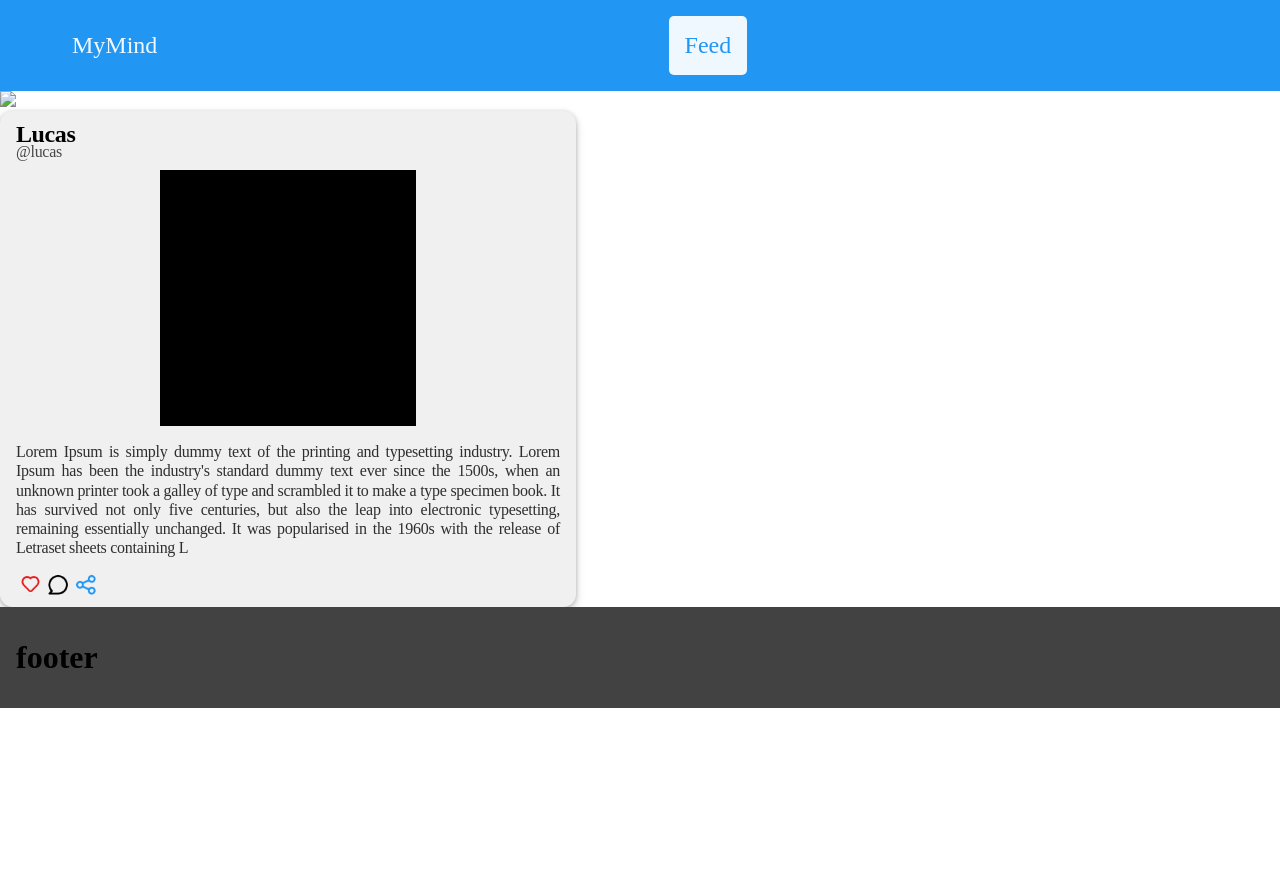
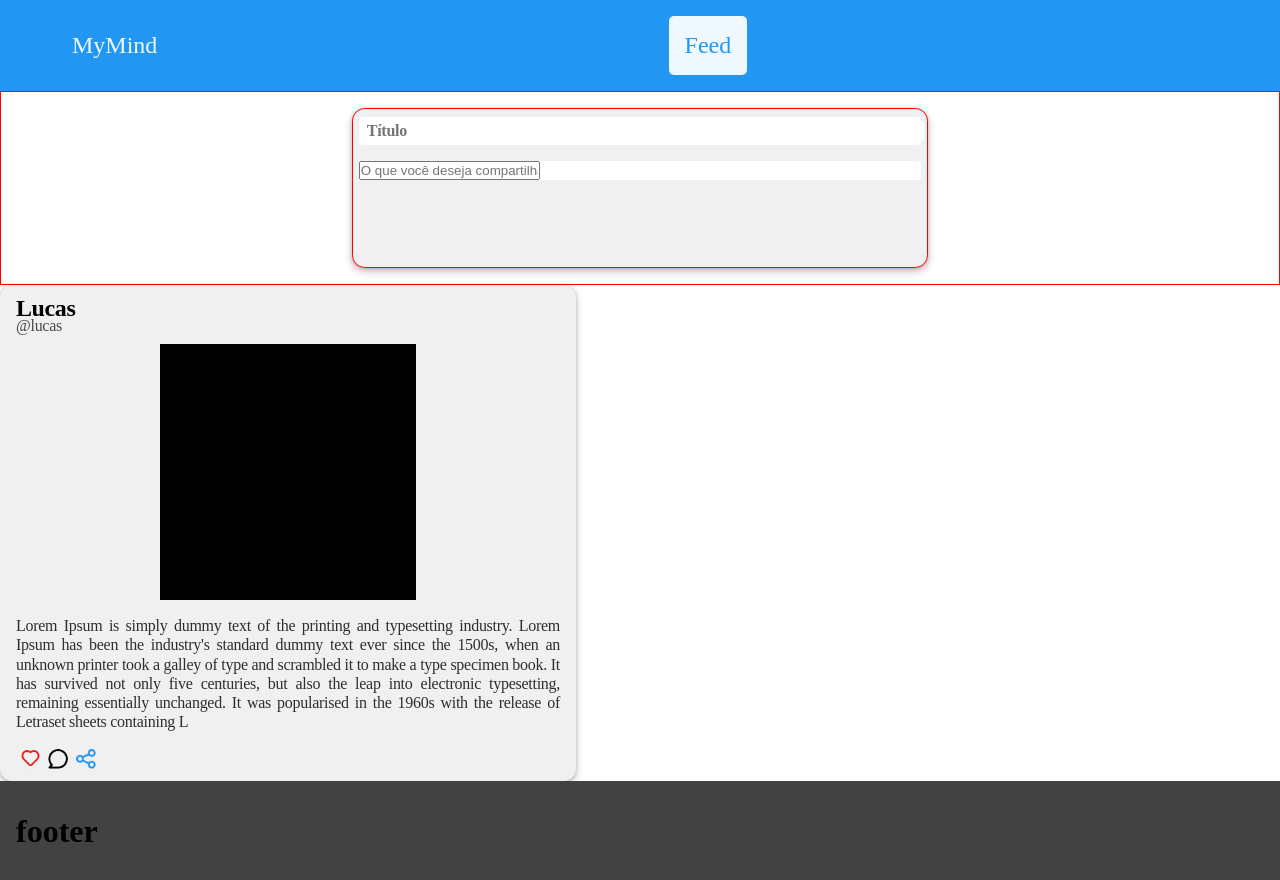
Before and after one commit to GiuliaCarvalhoS/MyMind3Semestre, a website with bundled scripts: page PaginaFeed/FeedPsicologo.html in a window 1280 px wide. Before the commit the page ends 800 px from the top, so only its background shows below. Built offline with nearby package versions, Linux system fonts and the light colour scheme; a web font is replaced by a local one.

Commit message:
Adicionar Card de Publicar + GET Psicólogo

```diff
--- a/Api_MyMind/src/routes.js
+++ b/Api_MyMind/src/routes.js
@@ -25,6 +25,6 @@ routes.post('/authenticate', authController.authenticate)
 
 //rota das publicações
 routes.get("/feed",publicacaoController.getPublicacao)
-routes.post("/feed",publicacaoController.publicar)
+routes.post("/publicar",publicacaoController.publicar)
 routes.delete('/feed/:id', publicacaoController.delete)
 module.exports = routes
--- a/PaginaBuscarPsicologo/BuscarPsicologo.html
+++ b/PaginaBuscarPsicologo/BuscarPsicologo.html
@@ -61,12 +61,13 @@
   <main>
         <div id="imagemMapa">
             <div id="centralizar" class ="centralizar">
-              <img src="assets/bulbo.png" id="imagemBulbo">
+
+
               <span class="mdl-layout-title" id="txtBuscar"> VAMOS ENCONTRAR UM PSICOLOGO PARA VOCÊ! </span>
-              <input class="mdl-textfield__input" type="text" id="buscarCidade" placeholder="Digite o nome do Psicologo">
+              <input class="mdl-textfield__input" type="text" id="buscarPsicologo" placeholder="Digite o nome do Psicologo">
               <p>OU</p>
               <input class="mdl-textfield__input" type="text" id="buscarCidade" placeholder="Digite sua Cidade">
-              <button class="mdl-button mdl-js-button mdl-button--raised mdl-button--colored" id="buscarBtn">BUSCAR</button>
+              <button class="mdl-button mdl-js-button mdl-button--raised mdl-button--colored" id="buscarBtn" onclick="buscar(event)">BUSCAR</button>
             </div>
         </div>
 </main>
@@ -93,6 +94,13 @@
 
 <script>
 
+
+    async function cadastrar(event){
+
+      event.preventDefault()
+      await fetch('http://127.0.0.1:3333/encontrarpsicologo').then(nomePsicologo => nomePsicologo.json).then(Date => {var data = Date}, console.log(data))
+     // await fetch('http://127.0.0.1:3333/psicologos').then(cidadePsicologo => cidadePsicologo.json).then(Date => {var data = Date}, console.log(data))
+    }
     var modal = document.getElementById("myModal");
 
     var btn = document.getElementById("buscarBtn");
@@ -112,9 +120,11 @@
         modal.style.display = "none";
       }
     }
-    </script>
 
-  <script defer src="https://code.getmdl.io/1.3.0/material.min.js"></script>
+
+  </script>
+  <script defer src="https://code.getmdl.io/1.3.0/material.min.js"> </script>
+
 
 
 </body>
--- a/PaginaFeed/FeedPsicologo.html
+++ b/PaginaFeed/FeedPsicologo.html
@@ -14,6 +14,7 @@
   <link rel="stylesheet" href="./components/cardPublication/style.css">
   <link rel="stylesheet" href="./components/headerComponent/style.css">
   <link rel="stylesheet" href="./components/main/style.css">
+  <link rel="stylesheet" href="./components/headerPublicationComponent/style.css">
 
   <!-- font google -->
   <link rel="preconnect" href="https://fonts.googleapis.com/%22%3E">
--- a/PaginaFeed/components/headerPublicationComponent/index.js
+++ b/PaginaFeed/components/headerPublicationComponent/index.js
@@ -1,16 +1,23 @@
 const  headerPublicationComponent = ()=>{
 
   return `
-  <div class = "headerPublicationComponent-container" >
+  <div class = "headerPublicationComponent-container">
+    <div class = "headerPublicationComponent-container-card" >
 
-    <div class="container-content">
+      <div class = "publication-title-container">
+      <input type="text" class="publication-title" placeholder="Título">
+      </div>
 
-    <img src="#" class='imagem-perfil'/>
+      <div class="publication-text-container">
+      <input type="text" class="publication-text" placeholder="O que você deseja compartilhar?">
+      </div>
+
+      <div class="publication-footer-container">
+
+      </div>
 
     </div>
-
-  </div>
-
+</div>
 
 
 
--- /dev/null
+++ b/PaginaFeed/components/headerPublicationComponent/style.css
@@ -0,0 +1,61 @@
+.headerPublicationComponent-container{
+    display: flex;
+    flex-direction: column;
+    justify-content: center;
+    align-items: center;
+    width: 100%;
+    border: solid 1px red;
+  }
+
+.headerPublicationComponent-container-card{
+    display: flex;
+    flex-direction: column;
+    width: 36rem;
+    height: 10rem;
+    border: solid 1px red;
+    background-color: #F0F0F0;
+    border-radius: 12.6691px;
+    justify-content: top;
+    align-items: center;
+    box-shadow: 0 1px 4px 0 rgba(0, 0, 0, 0.2), 0 4px 10px 0 rgba(0, 0, 0, 0.19);
+    margin: 1rem;
+  }
+
+  .publication-title-container{
+      width: 98%;
+      background-color: #FFFFFF;
+      border-radius: 3px;
+      margin: 0.5rem;
+  }
+
+  .publication-title{
+    font-family: 'Podkova', serif;
+    font-style: normal;
+    font-weight: 600;
+    font-size: 1rem;
+    display: flex;
+    margin: 0.3rem;
+    margin-left: 0.5rem;
+    width: 99%;
+    border: none;
+    align-items: center;
+    letter-spacing: -0.017em;
+    color: #2E2E2E;
+    outline: none;
+  }
+
+  .publication-text-container{
+    width: 98%;
+    background-color: #FFFFFF;
+    border-radius: 3px;
+    margin: 0.5rem;
+  }
+
+  .publication-title-container:hover{
+    box-shadow: 0 1px 2px 0 rgba(0, 0, 0, 0.2), 0 2px 10px 0 rgba(0, 0, 0, 0.19);
+    cursor: pointer;
+  }
+
+  .publication-title:hover{
+    cursor: pointer;
+  }
```
Also changed, not shown: PaginaFeed/sendPublications.js (added, +87 -0 lines).
